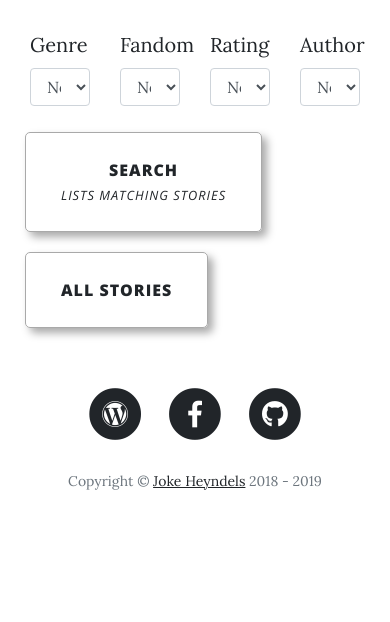
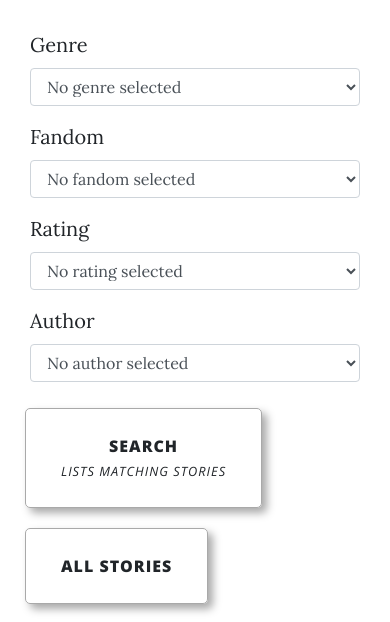
Before and after one commit to Wings30306/the-writers-club, a Flask app: page /search in a window 390 px wide. Shown: the part 422-1044 px from the top of the page. Before the commit the page ends 912 px from the top, so only its background shows below. Run offline with Flask 2, Linux system fonts and the light colour scheme; data that the repository does not hold is empty; some libraries are stand-ins or nearby versions.

Commit message:
Made search form responsive

```diff
--- a/app.py
+++ b/app.py
@@ -216,15 +216,16 @@ def remove_admin(user):
 
 @app.route('/admin')
 def admin_page():
-    if session["is_admin"] == True:
+    if session.get("is_admin") == True:
         report_list = []
         reports = stories_collection.find({"reports": {'$gt':{'$size':0}}})
         for report in reports:
             report_list.append(report)
         if len(report_list) > 0:
             report_list
+        return render_template("adminteam.html", users=users, reports=report_list)
     users = users_collection.find({"is_admin": True})
-    return render_template("adminteam.html", users=users, reports=report_list)
+    return render_template("adminteam.html", users=users)
 
 
 @app.route('/story/<story_to_read>/clear_report/<loop_index>')
--- a/templates/search.html
+++ b/templates/search.html
@@ -4,7 +4,7 @@ block header %} Search for a story {% endblock %} {% block content %}
     <div class="row">
 
 
-  <div class="form-group col-3">
+  <div class="form-group col-md-3">
     <label for="genre">Genre</label>
     <select class="form-control" id="genre" name="genre">
       <option>No genre selected</option>
@@ -13,7 +13,7 @@ block header %} Search for a story {% endblock %} {% block content %}
 {% endfor %}
     </select>
   </div>
-  <div class="form-group col-3">
+  <div class="form-group col-md-3">
       <label for="fandom">Fandom</label>
       <select class="form-control" id="fandom" name="fandom">
         <option>No fandom selected</option>
@@ -22,7 +22,7 @@ block header %} Search for a story {% endblock %} {% block content %}
   {% endfor %}
       </select>
     </div>
-    <div class="form-group col-3">
+    <div class="form-group col-md-3">
         <label for="rating">Rating</label>
         <select class="form-control" id="rating" name="rating">
           <option>No rating selected</option>
@@ -31,7 +31,7 @@ block header %} Search for a story {% endblock %} {% block content %}
     {% endfor %}
         </select>
       </div>
-      <div class="form-group col-3">
+      <div class="form-group col-md-3">
           <label for="author">Author</label>
           <select class="form-control" id="author" name="author">
             <option>No author selected</option>
```
